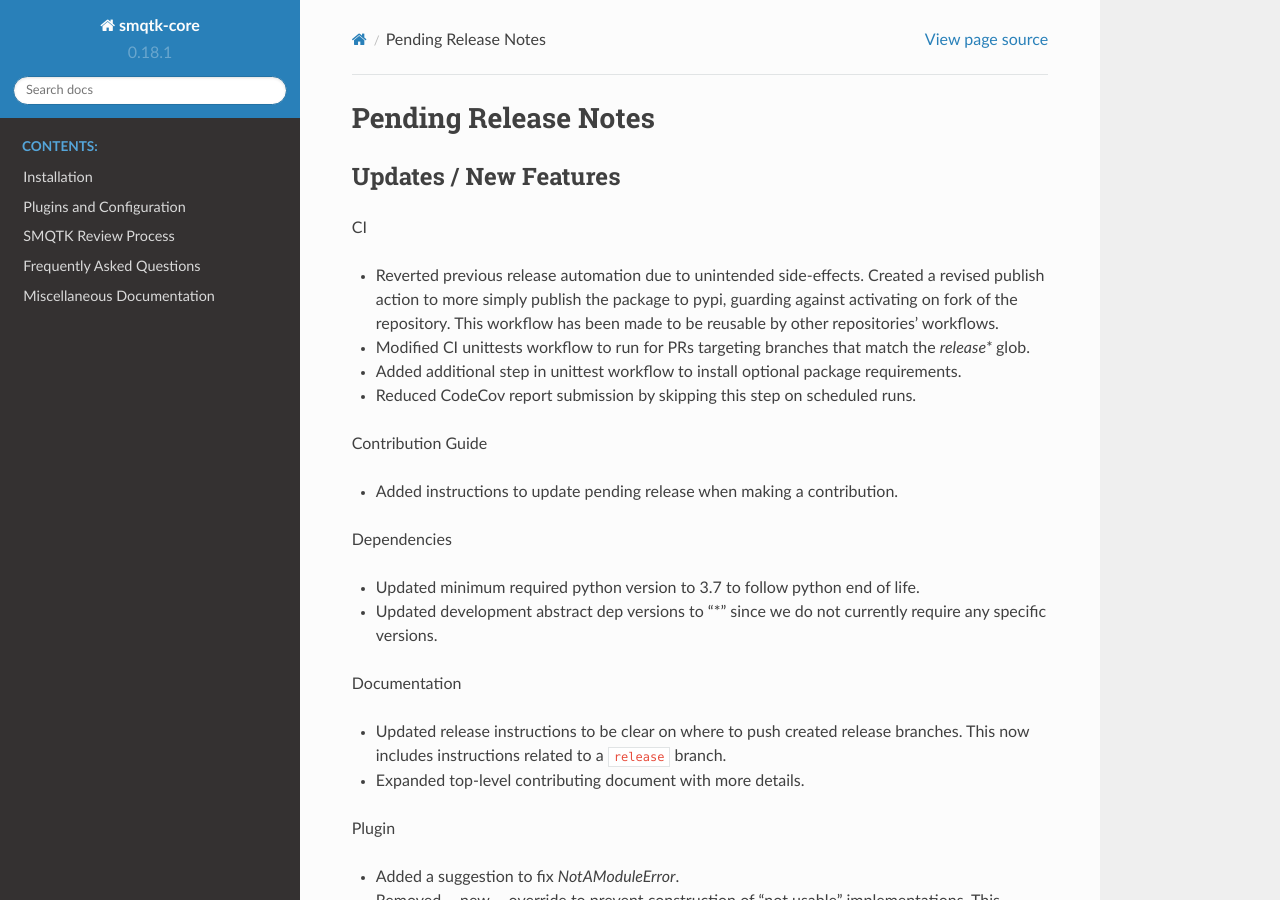
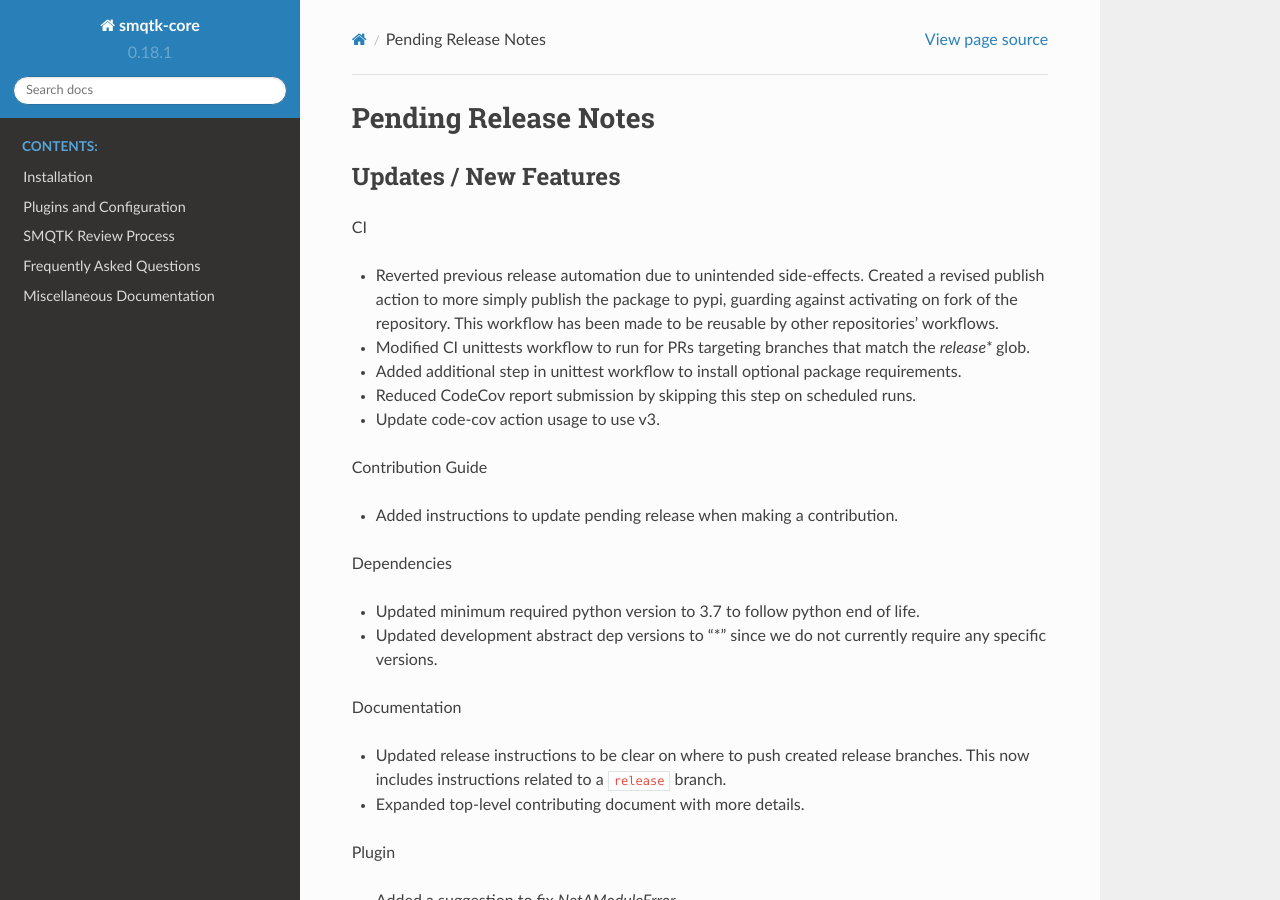
Before and after one commit to Kitware/SMQTK-Core, a Sphinx documentation site: the page built from docs/release_notes/pending_release.rst, in a window 1280 px wide and 900 px high. Built offline with Sphinx 7.4.7 and the Read the Docs theme 2.0.0, drawn with Linux system fonts in a browser that asks for light colours; pages that are not in the unit, such as notebooks, are missing from menus; the version number is read from the project's files by our own code.

Commit message:
Update code-cov action version
v1 was actually deprecated anyway.

```diff
--- a/docs/release_notes/pending_release.rst
+++ b/docs/release_notes/pending_release.rst
@@ -18,6 +18,8 @@
   requirements.
 
 * Reduced CodeCov report submission by skipping this step on scheduled runs.
+
+* Update code-cov action usage to use v3.
 
 Contribution Guide
 
```
Also changed, not shown: 1 other file.
